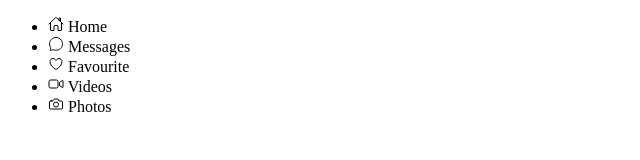
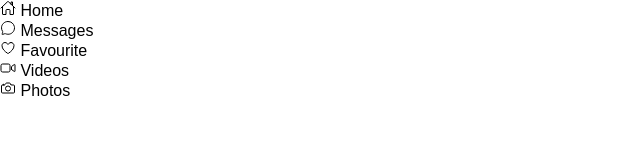
Before and after one commit to DavidTL95/Menu_Anim, a plain HTML site: page index.html in a window 1280 px wide. Shown: the whole page, without its empty margins (0-640 px from the left). Drawn offline with nearby package versions, Linux system fonts and the light colour scheme.

Commit message:
Reset estilos base

```diff
--- a/css/style.scss
+++ b/css/style.scss
@@ -0,0 +1,6 @@
+*{
+    margin: 0;
+    padding: 0;
+    box-sizing: border-box;
+    font-family: sans-serif;
+}
```
Also changed, not shown: css/style.css, 1 other file.
